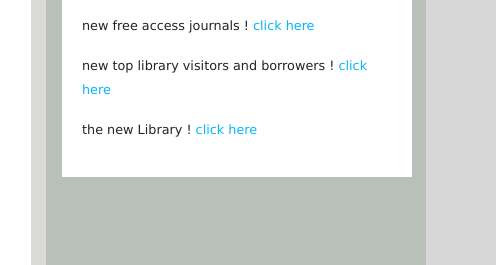
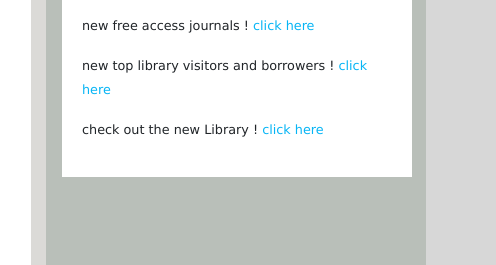
Before and after one commit to csulibrary/carsulibrary, a plain HTML site: page index.html in a window 1280 px wide. Shown: the part 2455-2720 px from the top of the page, 784-1280 px from the left. Drawn offline with nearby package versions, Linux system fonts and the light colour scheme; a script that the page names is missing; files whose address does not match are found by name.

Commit message:
update index

```diff
--- a/index.html
+++ b/index.html
@@ -603,11 +603,11 @@
                 </div>
               </div>
               <div class = "side-content second-side-content" id = "info">
-                <h5 class = "text-center"> Updates !</h5>
+                <h5 class = "text-center"> Updates ! </h5>
                 <p> <small> new downloaded ebooks ! <a href = "https://drive.google.com/open?id=1fJwZymCkf9cZzWE8oCrcIhUN3eFpy5WQ" target="_blank"> click here </a></small> </p>
                 <p> <small> new free access journals ! <a href = "https://www.journals.uchicago.edu/action/showPublications" target="_blank"> click here </a> </small></p>
                 <p> <small> new top library visitors and borrowers ! <a href = "https://csulibrary.github.io/carsulibrary/pages/top.html" target="_blank"> click here </a> </small></p>
-                <p> <small> the new Library ! <a href = "https://csulibrary.github.io/carsulibrary/pages/sectiongallery.html" target="_blank"> click here </a> </small></p>
+                <p> <small> check out the new Library ! <a href = "https://csulibrary.github.io/carsulibrary/pages/sectiongallery.html" target="_blank"> click here </a> </small></p>
               </div>
             </div>
             <!--End Side Content !-->
```
